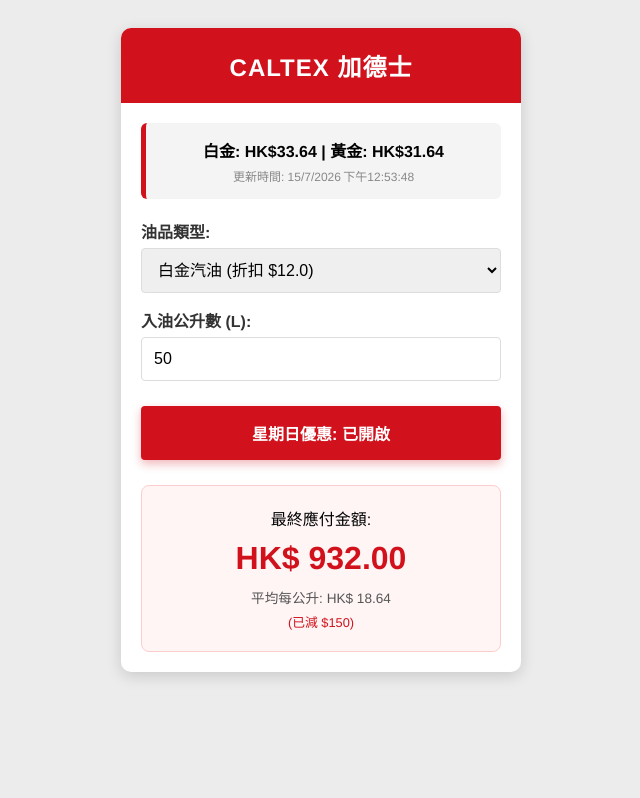
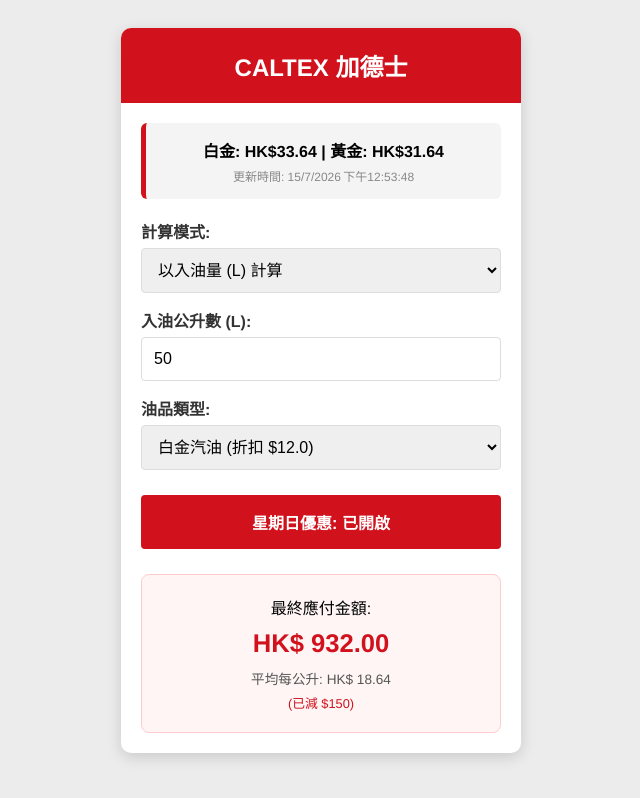
Before and after one commit to 123456yuen/caltex, a website: page index.html in a window 1280 px wide. Both pictures are taken after a click on the button "星期日優惠: 關閉". Shown: the whole page, without its empty margins (319-959 px from the left). Drawn offline with Linux system fonts and the light colour scheme.

Commit message:
Update index.html

```diff
--- a/index.html
+++ b/index.html
@@ -8,24 +8,18 @@
         :root { --caltex-red: #d1121d; --caltex-grey: #f4f4f4; }
         body { font-family: 'Helvetica Neue', Arial, sans-serif; display: flex; justify-content: center; padding: 20px; background-color: #ececec; }
         .card { background: white; padding: 0; border-radius: 10px; box-shadow: 0 4px 15px rgba(0,0,0,0.15); width: 100%; max-width: 400px; overflow: hidden; }
-
-        /* 加德士風格 Header */
-        .header { background-color: var(--caltex-red); color: white; padding: 20px; text-align: center; font-size: 1.5em; font-weight: bold; letter-spacing: 1px; }
-
+        .header { background-color: var(--caltex-red); color: white; padding: 20px; text-align: center; font-size: 1.5em; font-weight: bold; }
         .content { padding: 20px; }
         .price-box { background: var(--caltex-grey); padding: 15px; border-radius: 6px; margin-bottom: 20px; text-align: center; border-left: 5px solid var(--caltex-red); }
         .update-time { font-size: 0.75em; color: #888; margin-top: 5px; }
-
         .input-group { margin-bottom: 15px; }
         label { display: block; margin-bottom: 5px; font-weight: bold; color: #333; }
         input, select { width: 100%; padding: 12px; box-sizing: border-box; border: 1px solid #ddd; border-radius: 4px; font-size: 16px; }
-
         .toggle-btn { width: 100%; padding: 15px; border: none; border-radius: 4px; cursor: pointer; font-size: 16px; font-weight: bold; transition: 0.3s; margin-top: 10px; }
         .off { background-color: #666; color: white; }
-        .on { background-color: var(--caltex-red); color: white; box-shadow: 0 4px 10px rgba(209, 18, 29, 0.3); }
-
+        .on { background-color: var(--caltex-red); color: white; }
         .result { margin-top: 25px; padding: 20px; background: #fff5f5; border-radius: 8px; text-align: center; border: 1px solid #ffcccc; }
-        .final-amount { font-size: 2em; font-weight: bold; color: var(--caltex-red); margin: 10px 0; }
+        .final-amount { font-size: 1.6em; font-weight: bold; color: var(--caltex-red); margin: 10px 0; }
         .discount-details { font-size: 0.85em; color: #555; }
     </style>
 </head>
@@ -41,6 +35,19 @@
         </div>
 
         <div class="input-group">
+            <label>計算模式:</label>
+            <select id="calc-mode" onchange="toggleMode()">
+                <option value="liters">以入油量 (L) 計算</option>
+                <option value="amount">以入油金額 ($) 計算</option>
+            </select>
+        </div>
+
+        <div class="input-group">
+            <label id="input-label">入油公升數 (L):</label>
+            <input type="number" id="input-val" value="50" oninput="calculate()">
+        </div>
+
+        <div class="input-group">
             <label>油品類型:</label>
             <select id="fuel-type" onchange="calculate()">
                 <option value="platinum">白金汽油 (折扣 $12.0)</option>
@@ -48,17 +55,12 @@
             </select>
         </div>
 
-        <div class="input-group">
-            <label>入油公升數 (L):</label>
-            <input type="number" id="liters" value="50" oninput="calculate()">
-        </div>
-
         <button id="sunday-toggle" class="toggle-btn off" onclick="toggleSunday()">星期日優惠: 關閉</button>
 
         <div class="result">
-            <div>最終應付金額:</div>
+            <div id="result-text">最終應付金額:</div>
             <div class="final-amount" id="final-price">HK$ --</div>
-            <div id="effective-price" class="discount-details">平均每公升: --</div>
+            <div id="sub-result" class="discount-details">--</div>
             <div id="sunday-msg" style="color: var(--caltex-red); font-size: 0.8em; margin-top: 5px;"></div>
         </div>
     </div>
@@ -68,34 +70,53 @@
     let isSundayActive = false;
     let prices = { platinum: 0, gold: 0 };
 
+    function toggleMode() {
+        const mode = document.getElementById('calc-mode').value;
+        document.getElementById('input-label').innerText = (mode === 'liters') ? '入油公升數 (L):' : '輸入金額 ($):';
+        document.getElementById('input-val').value = (mode === 'liters') ? '50' : '500';
+        calculate();
+    }
+
     function calculate() {
+        const mode = document.getElementById('calc-mode').value;
         const type = document.getElementById('fuel-type').value;
-        const liters = parseFloat(document.getElementById('liters').value) || 0;
+        const inputVal = parseFloat(document.getElementById('input-val').value) || 0;
         const officialPrice = prices[type] || 0;
+        const discountPerLiter = (type === 'platinum') ? 12.0 : 11.0;
+        const effectivePrice = officialPrice - discountPerLiter;
 
-        const discountPerLiter = (type === 'platinum') ? 12.0 : 11.0;
-        let subtotal = liters * (officialPrice - discountPerLiter);
+        let finalPrice = 0;
+        let finalLiters = 0;
 
-        let sundayDiscount = 0;
-        let msg = "";
+        if (mode === 'liters') {
+            // 原有邏輯：Liters -> Price
+            let subtotal = inputVal * effectivePrice;
+            let sundayDiscount = 0;
+            if (isSundayActive) {
+                const multiples = Math.floor(subtotal / 350);
+                sundayDiscount = multiples * 50;
+                subtotal -= sundayDiscount;
+            }
+            document.getElementById('final-price').innerText = 'HK$ ' + subtotal.toFixed(2);
+            document.getElementById('sub-result').innerText = `平均每公升: HK$ ${(subtotal / inputVal || 0).toFixed(2)}`;
+            document.getElementById('sunday-msg').innerText = isSundayActive && sundayDiscount > 0 ? `(已減 $${sundayDiscount})` : "";
+        } else {
+            // 新增邏輯：Amount -> Liters
+            // 先算不含折扣的公升數
+            let rawLiters = inputVal / effectivePrice;
 
-        if (isSundayActive) {
-            const multiples = Math.floor(subtotal / 350);
-            sundayDiscount = multiples * 50;
-            if (multiples > 0) {
-                subtotal -= sundayDiscount;
-                msg = `(已減 $${sundayDiscount})`;
-            } else {
-                msg = "(未達 $350 門檻)";
+            // 星期日優惠處理：如果金額超過 350，等於額外獲得折扣 (變成更多油)
+            let extraLiters = 0;
+            if (isSundayActive && inputVal >= 350) {
+                const multiples = Math.floor(inputVal / 350);
+                const extraMoney = multiples * 50;
+                extraLiters = extraMoney / effectivePrice;
             }
-        }
 
-        document.getElementById('final-price').innerText = 'HK$ ' + subtotal.toFixed(2);
-        document.getElementById('sunday-msg').innerText = isSundayActive ? msg : "";
-
-        if (liters > 0) {
-            const avg = subtotal / liters;
-            document.getElementById('effective-price').innerText = `平均每公升: HK$ ${avg.toFixed(2)}`;
+            finalLiters = rawLiters + extraLiters;
+            document.getElementById('final-price').innerText = finalLiters.toFixed(2) + ' L';
+            document.getElementById('sub-result').innerText = `總金額: HK$ ${inputVal.toFixed(2)}`;
+            document.getElementById('sunday-msg').innerText = isSundayActive && extraLiters > 0 ? `(包含星期日優惠獎賞油量)` : "";
         }
     }
 
@@ -113,7 +134,6 @@
             .then(data => {
                 prices.platinum = data.platinum;
                 prices.gold = (data.platinum - 2.0).toFixed(2);
-
                 document.getElementById('official-price').innerText = `白金: HK$${prices.platinum} | 黃金: HK$${prices.gold}`;
                 document.getElementById('last-updated').innerText = `更新時間: ${data.last_updated}`;
                 calculate();
```
